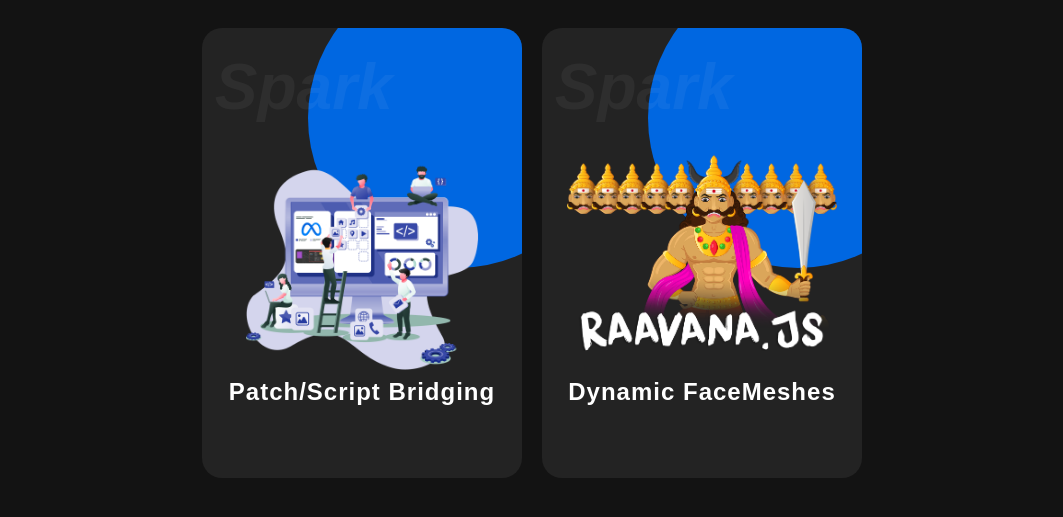
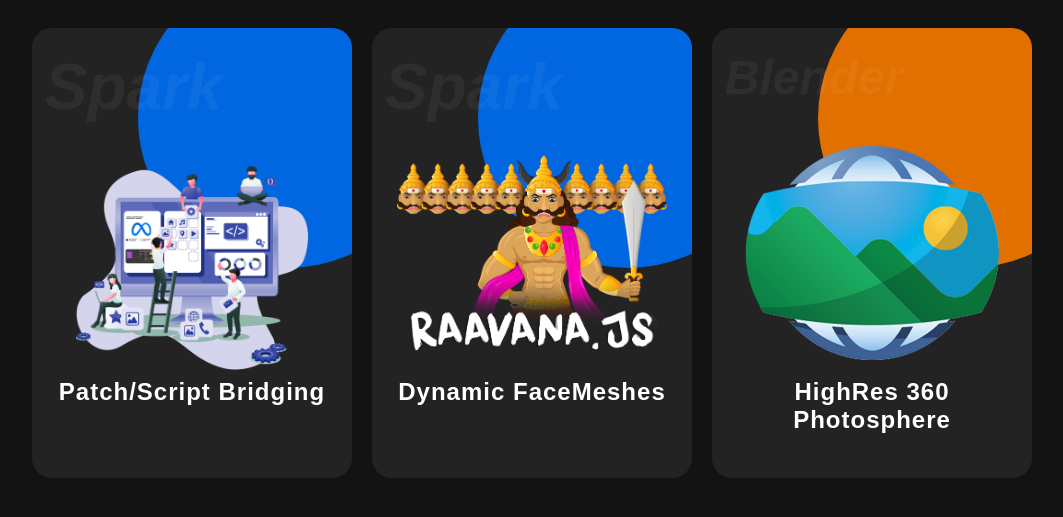
Before and after one commit to kgediya/krazyykrunal, a plain HTML site: page resources/index.html in a window 1280 px wide. Shown: the part 195-712 px from the top of the page, without its empty margins (108-1171 px from the left). Drawn offline with Linux system fonts and the light colour scheme; a web font is replaced by a local one.

Commit message:
Added PhotoSphere FBX

```diff
--- a/resources/index.html
+++ b/resources/index.html
@@ -47,6 +47,17 @@
   clip-path: circle(150px at 80% 20%);
   transition: 0.5s ease-in-out;
 }
+.container .card-gen:before{
+  content: '';
+  position: absolute;
+  top: 0;
+  left: 0;
+  width: 100%;
+  height: 100%;
+  background: #e17000;
+  clip-path: circle(150px at 80% 20%);
+  transition: 0.5s ease-in-out;
+}
 
 .container .card:hover:before{
   clip-path: circle(300px at 80% -20%);
@@ -62,7 +73,16 @@
   font-style: italic;
   color: rgba(255, 255, 255, 0.05)
 }
-
+.container .card-gen:after{
+  content: 'Blender';
+  position: absolute;
+  top: 5%;
+  left: 4%;
+  font-size: 3em;
+  font-weight: 800;
+  font-style: italic;
+  color: rgba(255, 255, 255, 0.05)
+}
 .container .card .imgBx{
   position: absolute;
   top: 50%;
@@ -161,6 +181,9 @@
 .container .card .contentBx .size span:hover{
   background: #0067E1;
 }
+.container .card-gen .contentBx .size span:hover{
+  background: #e17000;
+}
 
 .container .card .contentBx .color span{
   width: 20px;
@@ -174,7 +197,9 @@
 .container .card .contentBx .color span:nth-child(2){
   background: #0067E1;
 }
-
+.container .card-gen .contentBx .color span:nth-child(2){
+  background: #e17000;
+}
 .container .card .contentBx .color span:nth-child(3){
   background: #03a9f4;
 }
@@ -245,6 +270,18 @@
           </div>
         </div>
       </div>
+      <div class="container">
+        <div class="card-gen card">
+          <div class="imgBx">
+            <img src="./general/photosphere.png">
+          </div>
+          <div class="contentBx">
+            <h2>HighRes 360 Photosphere</h2>
+           <br>
+            <a href="./general/highRes360Sphere.fbx">Download Now</a>
+          </div>
+        </div>
+      </div>
     </div>
 </div>
 </body>
```
Also changed, not shown: resources/general/photosphere.png (added), 1 other file.
